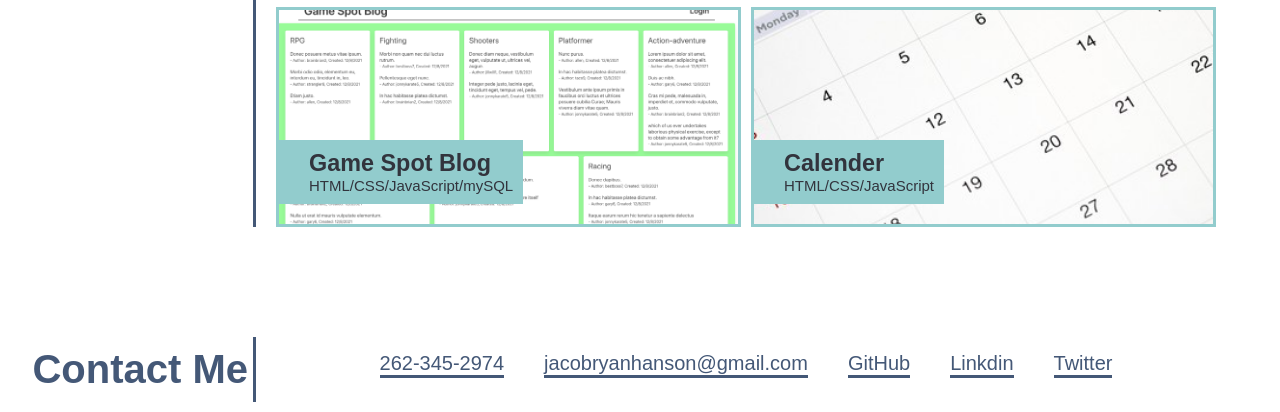
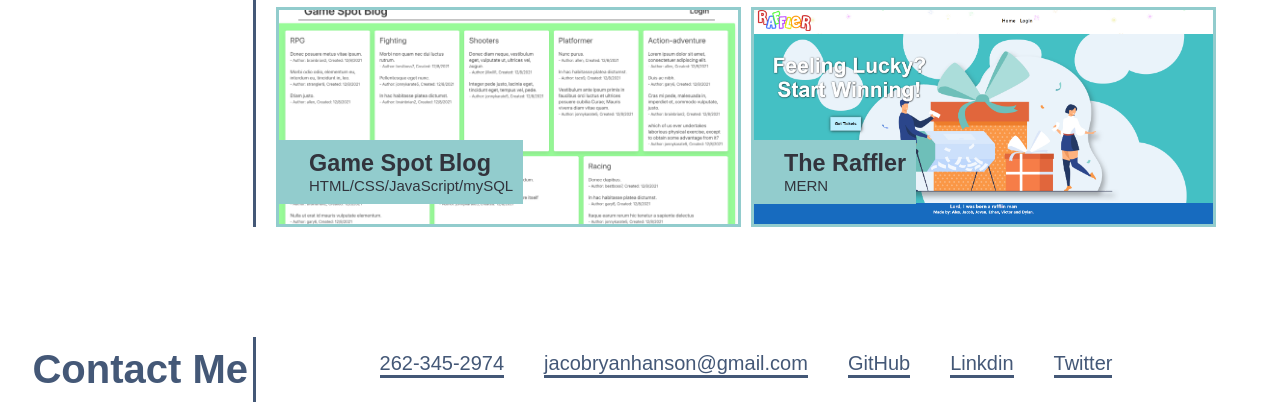
Before and after one commit to JacobRyanHanson/portfolio-example, a plain HTML site: page index.html in a window 1280 px wide. Shown: the part 1076-1488 px from the top of the page. Drawn offline with Linux system fonts and the light colour scheme.

Commit message:
Add MERN project - The Raffler

```diff
--- a/assets/css/style.css
+++ b/assets/css/style.css
@@ -154,15 +154,15 @@ section {
     background: url(../images/game-spot-blog-homepage.jpg);
 }
 
-.calender {
+.the-raffler {
     margin: 5px 0 0 5px;
-    background: url(../images/calendar.jpg);
+    background: url(../images/the-raffler.png);
 }
 
 .horesion,
 .finance-assistant,
 .game-spot-blog,
-.calender {
+.the-raffler {
     display: flex;
     flex-wrap: wrap;
     justify-content: space-between;
@@ -177,7 +177,7 @@ section {
 .horesion:hover,
 .finance-assistant:hover,
 .game-spot-blog:hover,
-.calender:hover {
+.the-raffler:hover {
     opacity: 90%;
 }
 
@@ -261,7 +261,7 @@ section {
     .horesion,
     .finance-assistant,
     .game-spot-blog,
-    .calender {
+    .the-raffler {
         margin: 0 0 10px 0;
         flex: 100%;
     }
--- a/index.html
+++ b/index.html
@@ -85,11 +85,11 @@
                 </article>
             </a>
 
-            <a href="#" class="calender">
+            <a href="https://guarded-brushlands-70829.herokuapp.com/" class="the-raffler">
                 <article>
                     <div class="container-text">
-                        <h3>Calender</h3>
-                        <p>HTML/CSS/JavaScript</p>
+                        <h3>The Raffler</h3>
+                        <p>MERN</p>
                     </div>
                 </article>
             </a>
```
Also changed, not shown: assets/images/calendar.jpg (deleted), assets/images/the-raffler.png (added).
